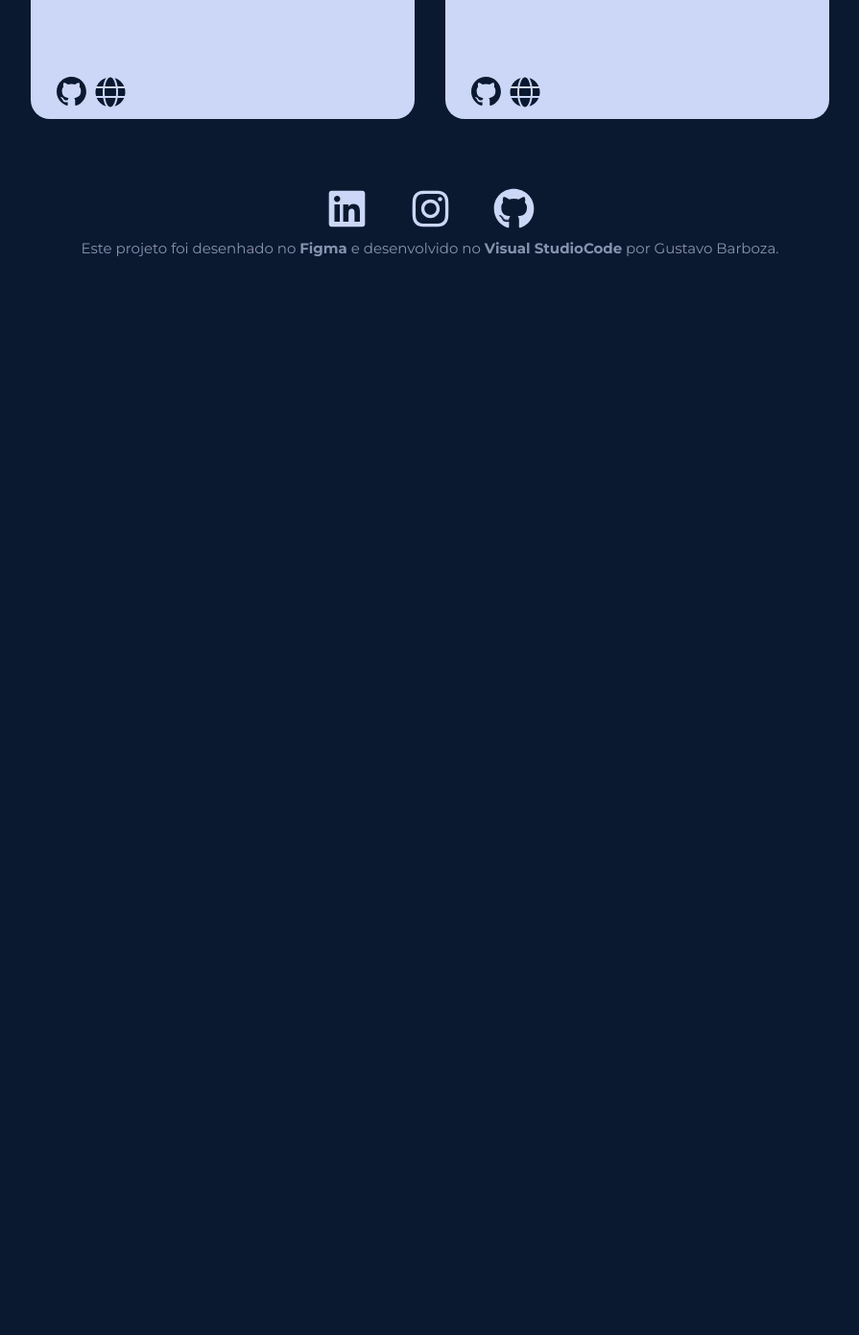
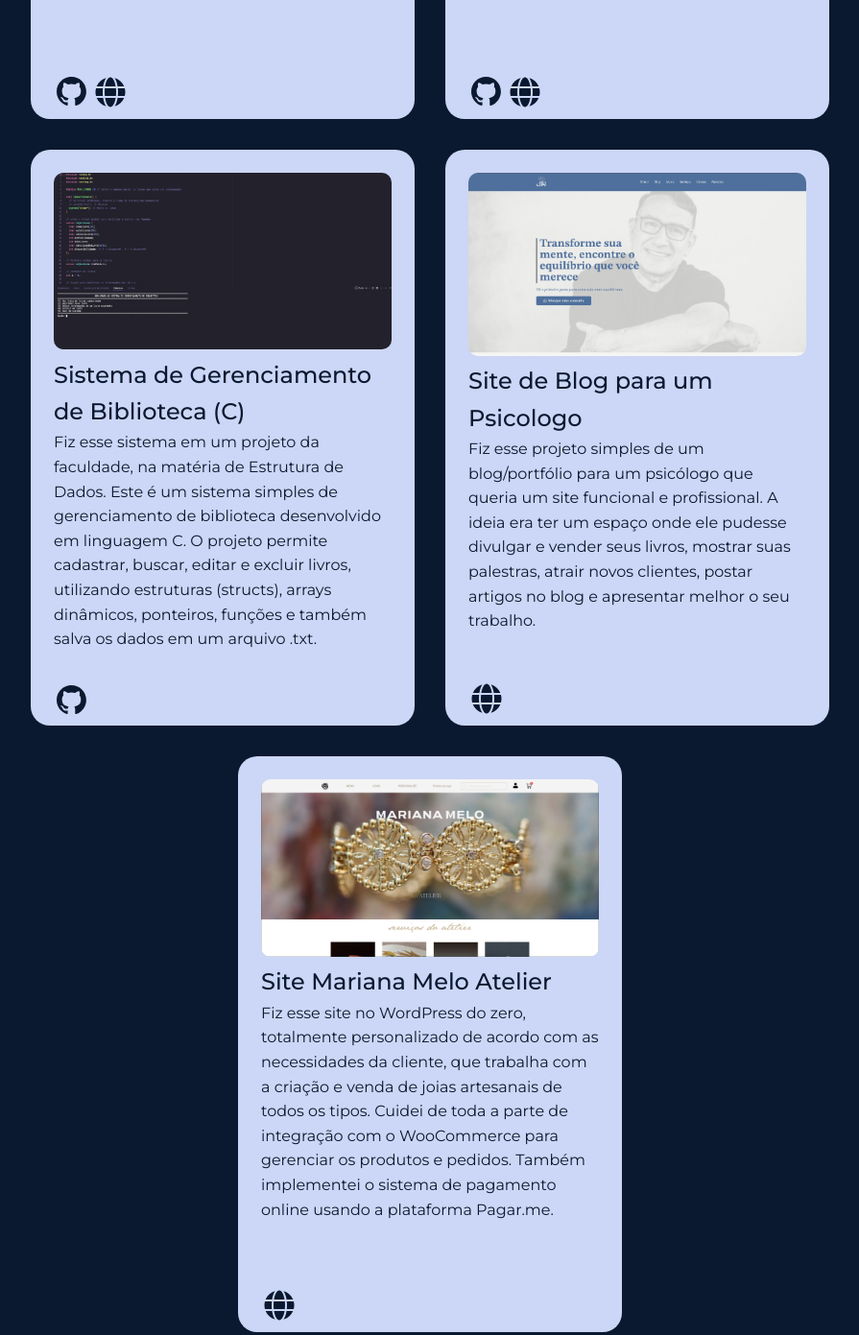
Before and after one commit to gustavonbarboza/Portfolio, a plain HTML site: page index.html in a window 1280 px wide. Shown: the part 1774-3165 px from the top of the page at 96% size, without its empty margins (192-1087 px from the left). Before the commit the page ends 2073 px from the top, so only its background shows below. Drawn offline with Linux system fonts and the light colour scheme.

Commit message:
Adicionei 3 novos projetos

```diff
--- a/index.html
+++ b/index.html
@@ -71,6 +71,33 @@
                         </div>
                   </article>
 
+                  <article class="card">
+                    <div><img class="projeto-img" src="./assets/projeto-sistema-de gerenciamento-de biblioteca.png" alt="ecoleta"></div>
+                      <h3>Sistema de Gerenciamento de Biblioteca (C)</h3>
+                      <p>Fiz esse sistema em um projeto da faculdade, na matéria de Estrutura de Dados. Este é um sistema simples de gerenciamento de biblioteca desenvolvido em linguagem C. O projeto permite cadastrar, buscar, editar e excluir livros, utilizando estruturas (structs), arrays dinâmicos, ponteiros, funções e também salva os dados em um arquivo .txt.</p>
+                      <div class="card-links">
+                          <a href="https://github.com/gustavonbarboza/Library-Management-C-" target="_blank"><img src="./assets/github-dark.svg" alt="github"></a>
+                        </div>
+                  </article>
+
+                  <article class="card">
+                    <div><img class="projeto-img" src="./assets/site-psicologo-blog-visual.png" alt="ecoleta"></div>
+                      <h3>Site de Blog para um Psicologo</h3>
+                      <p>Fiz esse projeto simples de um blog/portfólio para um psicólogo que queria um site funcional e profissional. A ideia era ter um espaço onde ele pudesse divulgar e vender seus livros, mostrar suas palestras, atrair novos clientes, postar artigos no blog e apresentar melhor o seu trabalho.</p>
+                      <div class="card-links">
+                          <a href="https://joaowesleypsicologo.com.br/" target="_blank"><img src="./assets/globe.svg" alt="site"></a>
+                        </div>
+                  </article>
+
+                  <article class="card">
+                    <div><img class="projeto-img" src="./assets/site-mariana-melo-atelier.png" alt="ecoleta"></div>
+                      <h3>Site Mariana Melo Atelier</h3>
+                      <p>Fiz esse site no WordPress do zero, totalmente personalizado de acordo com as necessidades da cliente, que trabalha com a criação e venda de joias artesanais de todos os tipos. Cuidei de toda a parte de integração com o WooCommerce para gerenciar os produtos e pedidos. Também implementei o sistema de pagamento online usando a plataforma Pagar.me.</p>
+                      <div class="card-links">
+                          <a href="https://marianameloatelier.com.br/" target="_blank"><img src="./assets/globe.svg" alt="site"></a>
+                        </div>
+                  </article>
+
               </div>
           </section>
 
```
Also changed, not shown: assets/projeto-sistema-de gerenciamento-de biblioteca.png (added), assets/site-mariana-melo-atelier.png (added), assets/site-psicologo-blog-visual.png (added).
